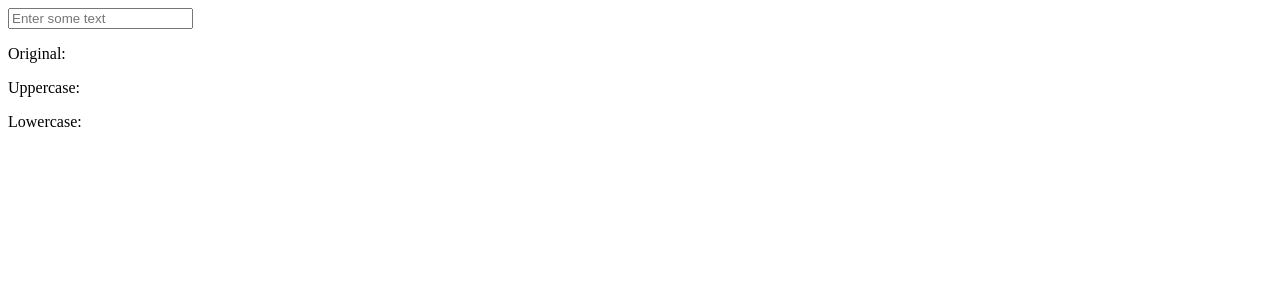
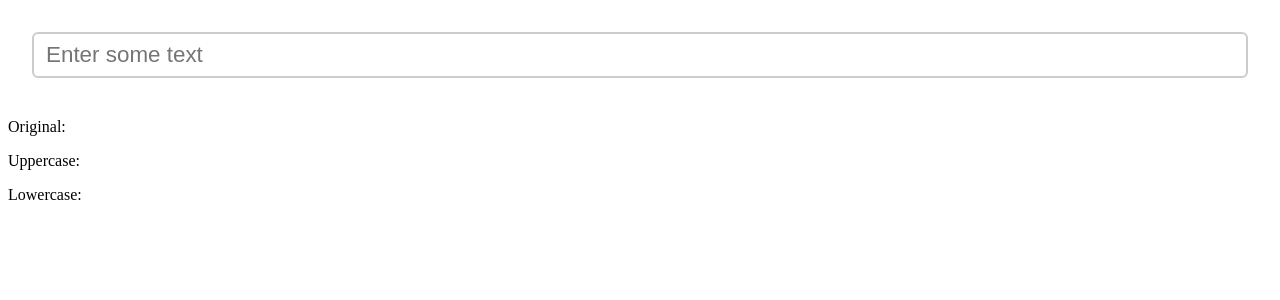
Before and after one commit to joocy/angular-playground, an Angular app: page / in a window 1280 px wide. Shown: the top 300 px of the page. Built offline with nearby package versions, Linux system fonts and the light colour scheme.

Commit message:
add some simple styling

```diff
--- /dev/null
+++ b/src/app/all-case/all-case.css
@@ -0,0 +1,20 @@
+:host {
+    display: block;
+    padding: 1.5rem;
+    font-family: sans-serif;
+}
+
+input {
+    font-size: 1.4rem;
+    padding: 0.5rem 0.75rem;
+    border: 2px solid #ccc;
+    border-radius: 6px;
+    width: 100%;
+    box-sizing: border-box;
+    outline-offset: 2px;
+}
+
+input:focus {
+    border-color: #4a90e2;
+    outline: 2px solid #4a90e2;
+}
--- a/src/app/all-case/all-case.ts
+++ b/src/app/all-case/all-case.ts
@@ -8,7 +8,8 @@ export type AllCaseOutput = {
 
 @Component({
     selector: "app-all-case",
-    templateUrl: "./all-case.html"
+    templateUrl: "./all-case.html",
+    styleUrl: "./all-case.css"
 })
 export class AllCase {
     // This is the 'old' way of handling inputs and outputs
```
